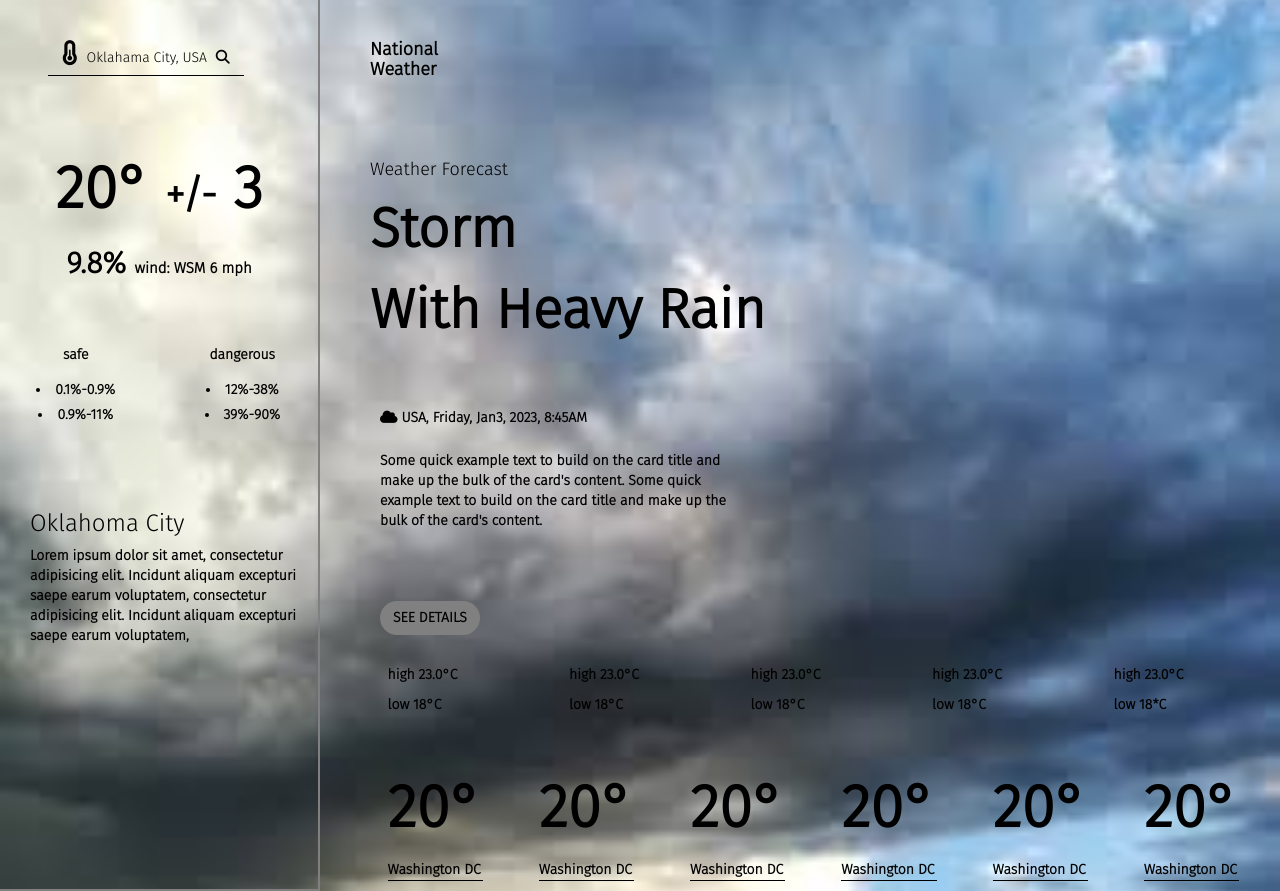
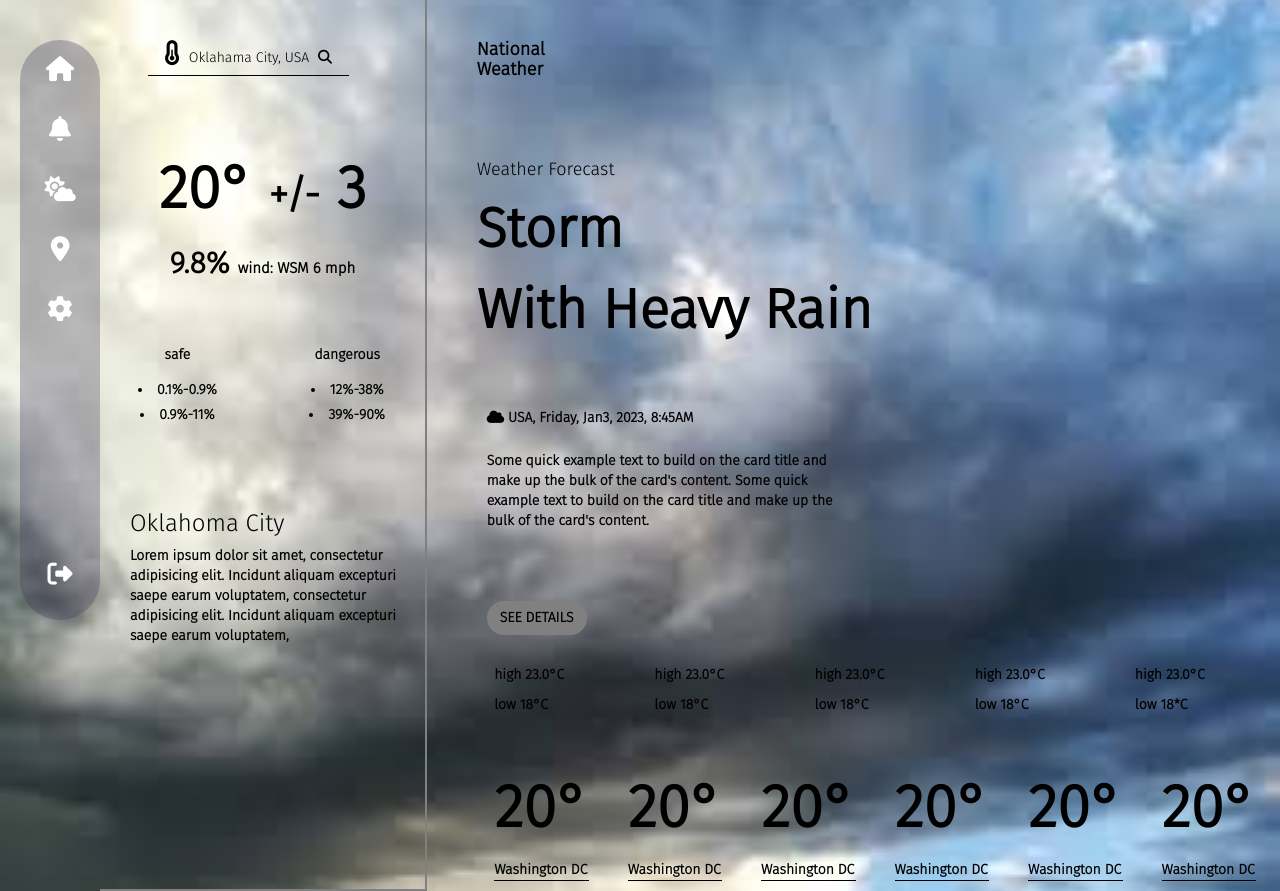
Before and after one commit to tahir457/vision, a plain HTML site: page alert.html in a window 1280 px wide. Drawn offline with nearby package versions, Linux system fonts and the light colour scheme.

Commit message:
Update-alert

```diff
--- a/alert.html
+++ b/alert.html
@@ -35,11 +35,25 @@
 
 <body class="back-alert">
 
+
+
     <!-- left-section -->
 
     <div class="container-fluid">
         <div class="row">
-            <div style="border-right: 2px solid grey; border-bottom: 2px solid gray;" class="col-3">
+
+            <div class="sidebar text-center fixed "
+            style="border-radius: 70px; width: 80px; height: 580px; margin-left:20px; margin-top:40px;">
+            <a href="index.html"><i class="fa-solid fa-home" style="font-size: 25px;"></i></a>
+            <a href="alert.html"><i class="fa-solid fa-bell" style="font-size: 25px;"></i></a>
+            <a href="thunder.html"><i class="fa-solid fa-cloud-sun" style="font-size: 25px;"></i></a>
+            <a href="map.html"><i class="fa-solid fa-location-dot" style="font-size: 25px;"></i></a>
+            <a href="setting.html"><i class="fa-solid fa-gear" style="font-size: 25px;"></i></a>
+            <a href="logout.html" style="margin-top:45px ;"><i class="fa-solid fa-right-from-bracket"
+                style="font-size: 25px; margin-top: 160px;"></i></a>
+          </div>
+
+            <div style="border-right: 2px solid grey; border-bottom: 2px solid gray; margin-left: 100px;" class="col">
 
                 <div class="mt-5 text-center">
 
@@ -119,7 +133,7 @@
 
             <!-- right-section -->
 
-            <div class="col-9 alert-right-section">
+            <div class="col-8 alert-right-section">
                 <div>
                     <h4 class="alert-right-top-p">National Weather</h4>
                 </div>
--- a/css/style.css
+++ b/css/style.css
@@ -176,5 +176,5 @@ li a:hover {
 .alert-right-temperature-p2{
   font-weight: bold;
    border-bottom: 1px solid black;
-   width: 70%;
+   width: 80%;
 }
```
